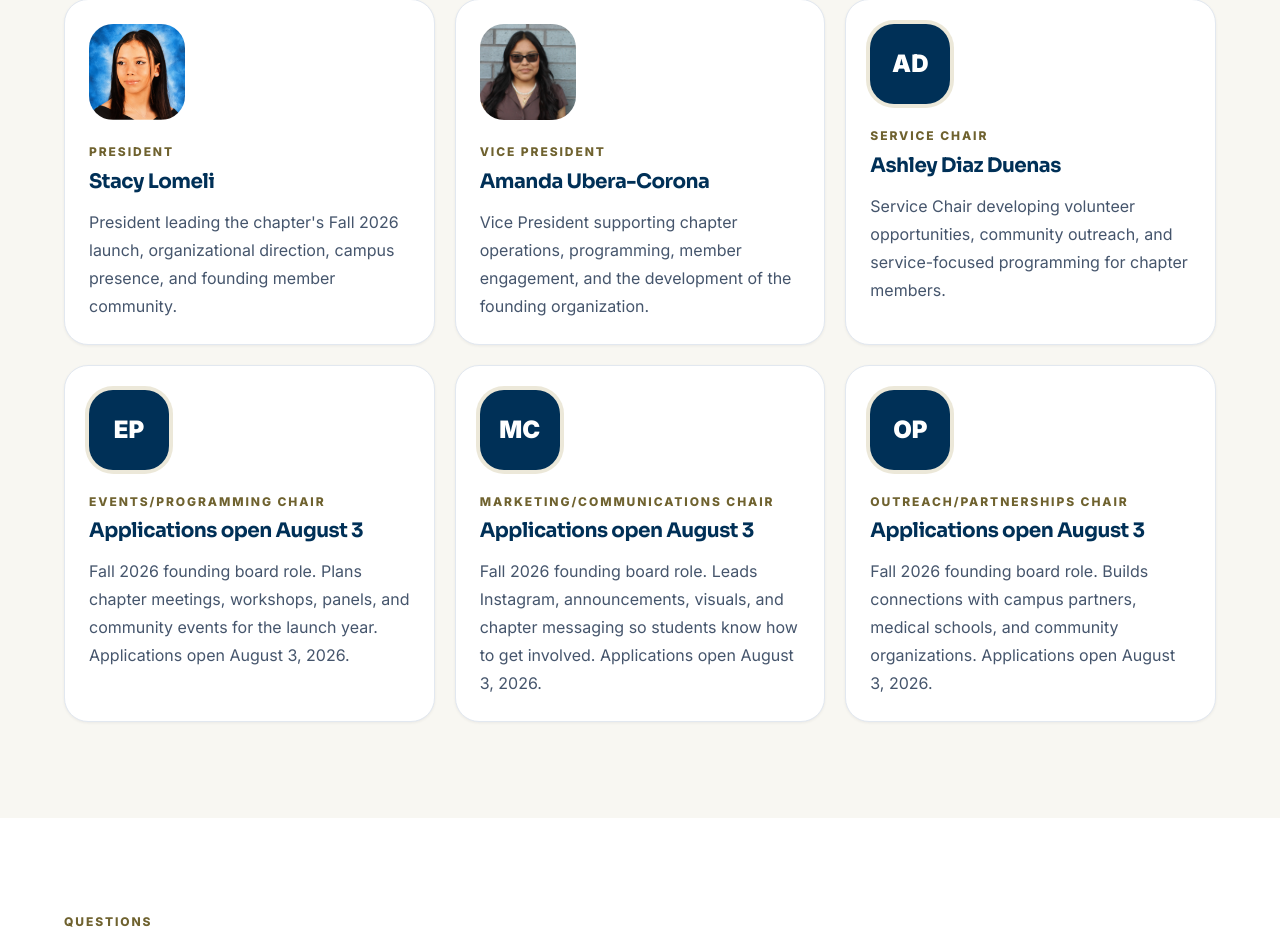
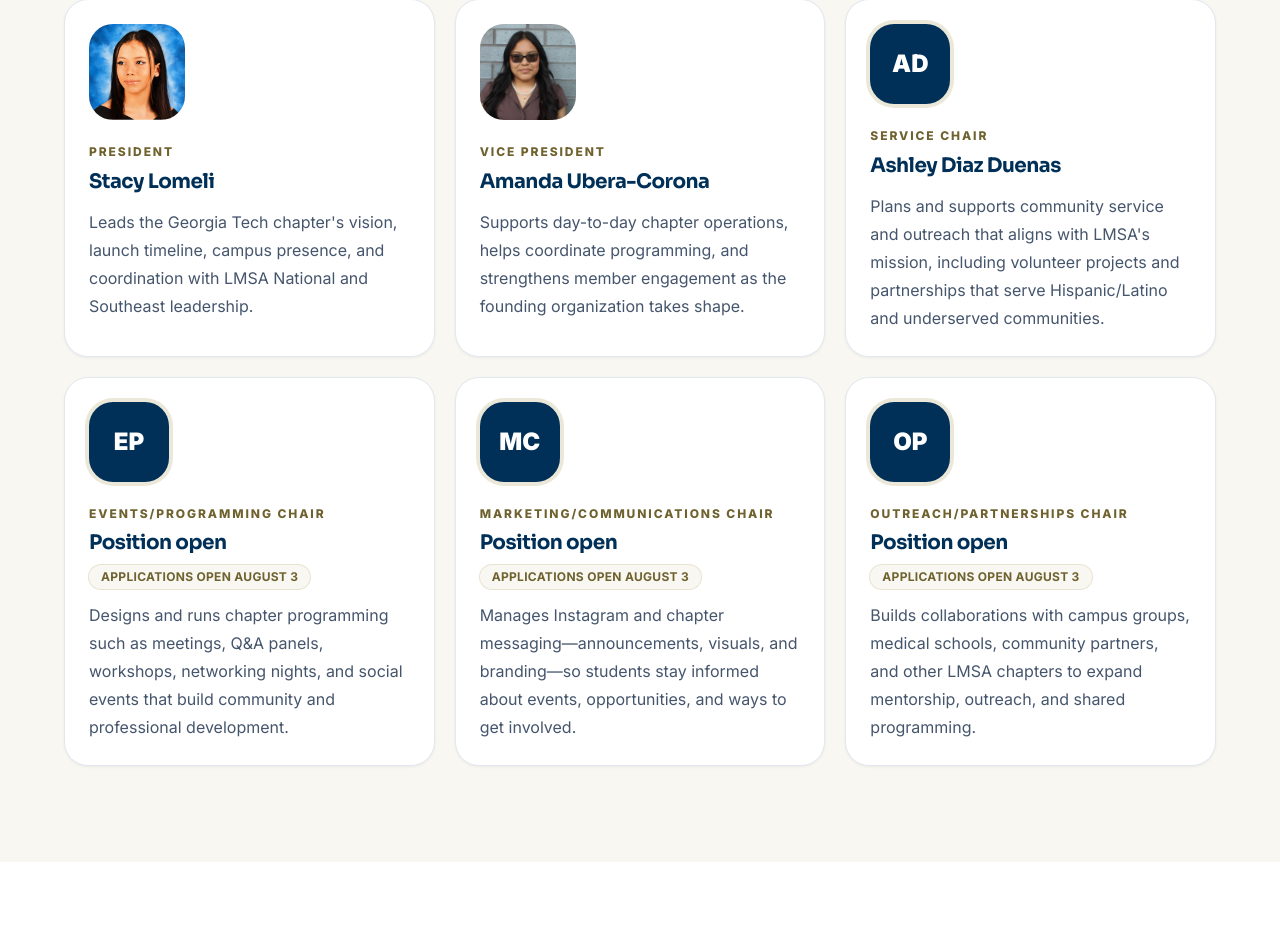
Before and after one commit to jas0nriverah/gt-lmsa-website, a Next.js app: page / in a window 1280 px wide. Shown: the part 4826-5770 px from the top of the page. Built offline with nearby package versions, Linux system fonts and the light colour scheme.

Commit message:
Refine board role descriptions and open-position formatting
Align chair duties with LMSA welcome-packet guidance and show applications as a small note instead of a large title.

Co-authored-by: Cursor <cursoragent@cursor.com>

```diff
--- a/src/components/Cards.tsx
+++ b/src/components/Cards.tsx
@@ -121,6 +121,11 @@ export function BoardCard({ member }: { member: BoardMember }) {
       )}
       <p className="eyebrow mt-6">{member.role}</p>
       <h3 className="mt-2 text-xl font-bold text-gt-navy">{member.name}</h3>
+      {member.openingNote ? (
+        <p className="mt-2 inline-flex w-fit rounded-full bg-gt-cream px-3 py-1 text-xs font-bold uppercase tracking-wide text-gt-dark-gold ring-1 ring-gt-gold/30">
+          {member.openingNote}
+        </p>
+      ) : null}
       <p className="mt-3 flex-1 leading-7 text-slate-600">
         {member.description}
       </p>
--- a/src/lib/site-data.ts
+++ b/src/lib/site-data.ts
@@ -306,7 +306,7 @@ export const boardMembers: BoardMember[] = [
     role: "President",
     initials: "SL",
     description:
-      "President leading the chapter's Fall 2026 launch, organizational direction, campus presence, and founding member community.",
+      "Leads the Georgia Tech chapter's vision, launch timeline, campus presence, and coordination with LMSA National and Southeast leadership.",
     image: {
       src: "/board/stacy-lomeli.png",
       alt: "Headshot of Stacy Lomeli, President of LMSA Plus at Georgia Tech",
@@ -317,7 +317,7 @@ export const boardMembers: BoardMember[] = [
     role: "Vice President",
     initials: "AU",
     description:
-      "Vice President supporting chapter operations, programming, member engagement, and the development of the founding organization.",
+      "Supports day-to-day chapter operations, helps coordinate programming, and strengthens member engagement as the founding organization takes shape.",
     image: {
       src: "/board/amanda-ubera-corona.jpg",
       alt: "Headshot of Amanda Ubera-Corona, Vice President of LMSA Plus at Georgia Tech",
@@ -328,28 +328,31 @@ export const boardMembers: BoardMember[] = [
     role: "Service Chair",
     initials: "AD",
     description:
-      "Service Chair developing volunteer opportunities, community outreach, and service-focused programming for chapter members.",
+      "Plans and supports community service and outreach that aligns with LMSA's mission, including volunteer projects and partnerships that serve Hispanic/Latino and underserved communities.",
   },
   {
-    name: "Applications open August 3",
+    name: "Position open",
     role: "Events/Programming Chair",
     initials: "EP",
+    openingNote: "Applications open August 3",
     description:
-      "Fall 2026 founding board role. Plans chapter meetings, workshops, panels, and community events for the launch year. Applications open August 3, 2026.",
+      "Designs and runs chapter programming such as meetings, Q&A panels, workshops, networking nights, and social events that build community and professional development.",
   },
   {
-    name: "Applications open August 3",
+    name: "Position open",
     role: "Marketing/Communications Chair",
     initials: "MC",
+    openingNote: "Applications open August 3",
     description:
-      "Fall 2026 founding board role. Leads Instagram, announcements, visuals, and chapter messaging so students know how to get involved. Applications open August 3, 2026.",
+      "Manages Instagram and chapter messaging—announcements, visuals, and branding—so students stay informed about events, opportunities, and ways to get involved.",
   },
   {
-    name: "Applications open August 3",
+    name: "Position open",
     role: "Outreach/Partnerships Chair",
     initials: "OP",
+    openingNote: "Applications open August 3",
     description:
-      "Fall 2026 founding board role. Builds connections with campus partners, medical schools, and community organizations. Applications open August 3, 2026.",
+      "Builds collaborations with campus groups, medical schools, community partners, and other LMSA chapters to expand mentorship, outreach, and shared programming.",
   },
 ];
 
--- a/src/lib/site-types.ts
+++ b/src/lib/site-types.ts
@@ -66,6 +66,8 @@ export interface BoardMember {
   role: string;
   initials: string;
   description: string;
+  /** Optional note for open roles, shown as a small label under the name. */
+  openingNote?: string;
   image?: { src: string; alt: string };
   publicContacts?: Array<{
     label: string;
```
